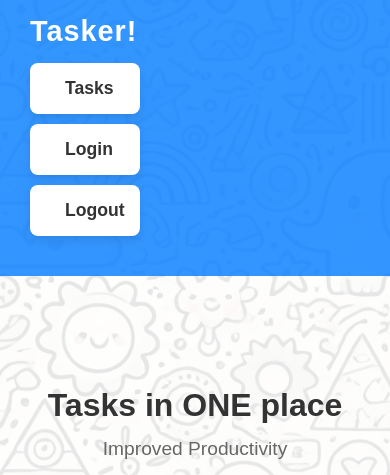
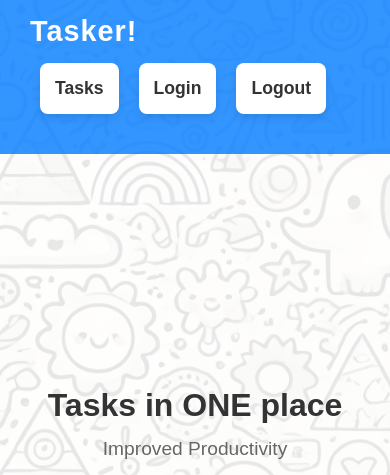
Before and after one commit to BBarbuz/taskManagerApp, a Flask app: page / in a window 390 px wide. Shown: the top 475 px of the page. Run offline with Flask 3, Linux system fonts and the light colour scheme.

Commit message:
Repair buttons align

```diff
--- a/static/css/style.css
+++ b/static/css/style.css
@@ -44,18 +44,30 @@ header {
 
 .menu {
     display: flex;
-    list-style: none;
+    /* list-style: none; */
 }
 
 .menu li {
     margin-left: 20px;
 }
 
+.menu li a{
+    justify-content: center;
+    text-align: center;
+    align-items: center;
+    margin-left: 0px;
+}
+
+
 .menu a {
+    display: block;
     color: #333;
     font-size: 1.1rem;
     text-decoration: none;
     transition: color 0.3s ease;
+    justify-content: center;
+    text-align: center;
+    align-items: center;
 }
 
 .menu a:hover {
@@ -280,12 +292,19 @@ form .register-link a:hover, form .login-link a:hover {
     }
 
     .menu {
-        flex-direction: column;
+        /* flex-direction: column; */
         margin-top: 10px;
+        /* margin: 0 10px; */
     }
 
     .menu li {
-        margin: 5px 0;
+        margin: 5px 10px;
+        justify-content: center;
+        align-items: center;
+    }
+    .menu li a{
+        justify-content: center;
+        align-items: center;
     }
 
     main {
```
